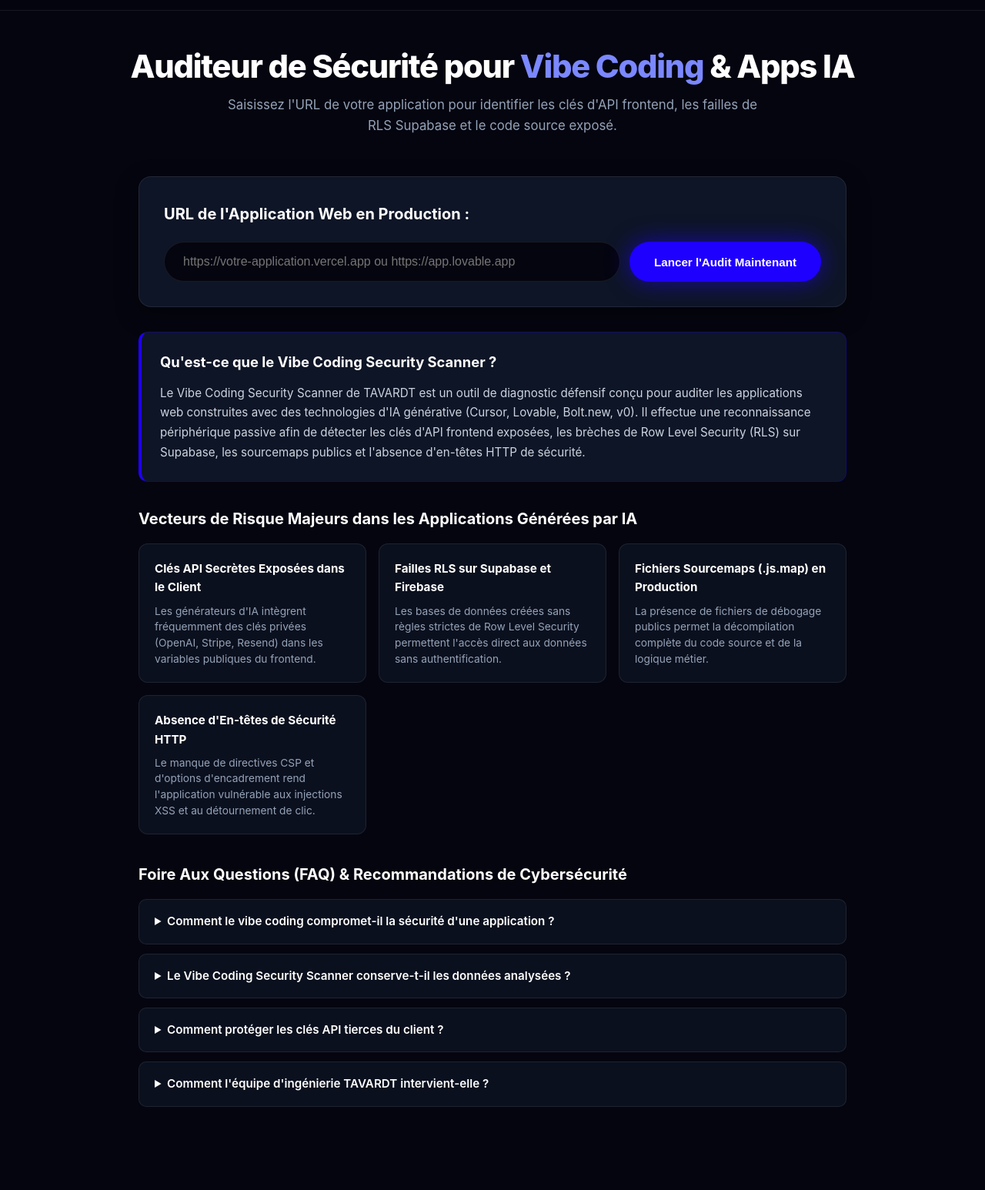
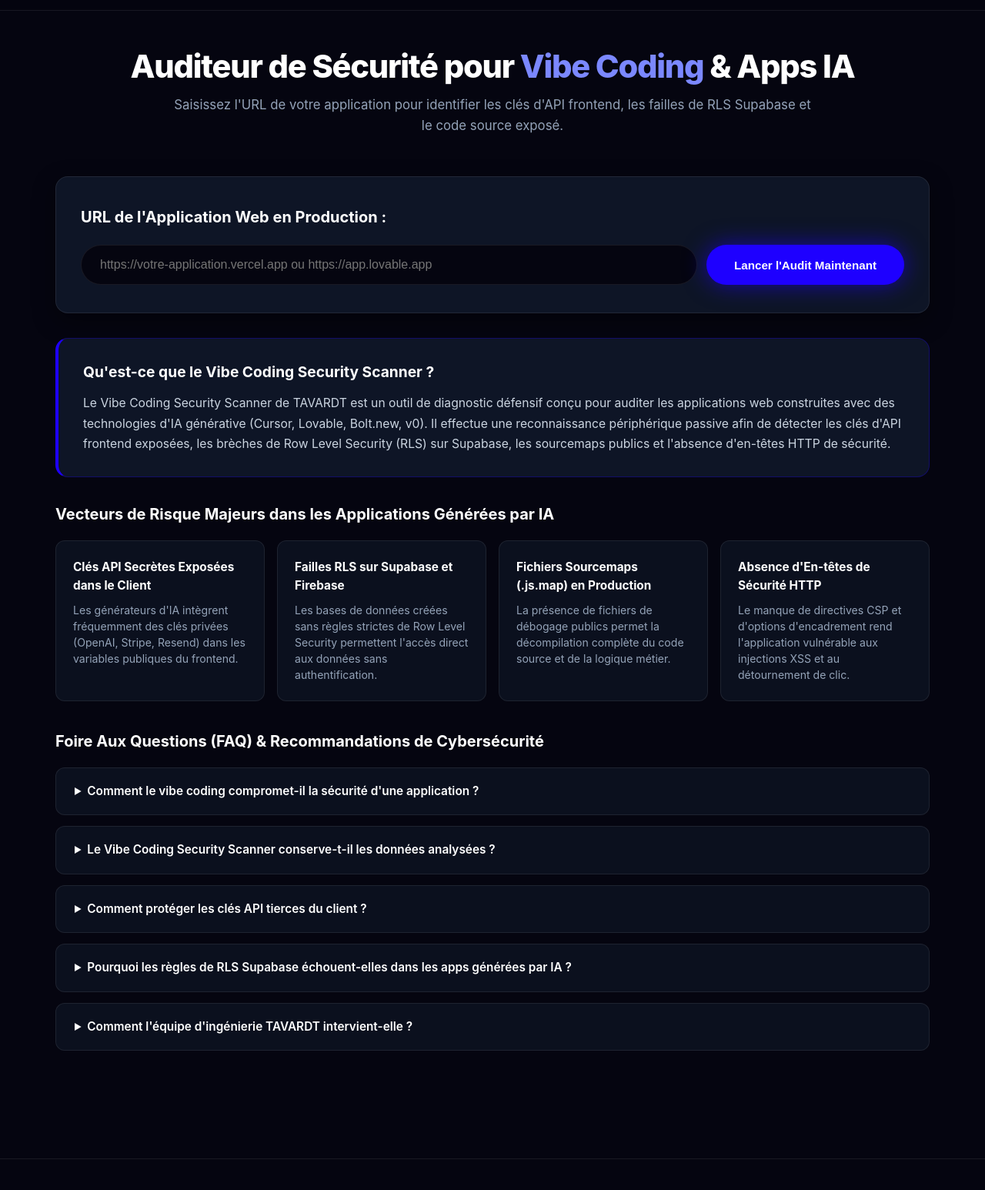
Before and after one commit to TAVARDT-France/vibe-coding-security-scanner, a plain HTML site: page index.html in a window 1280 px wide. Shown: the part 54-1600 px from the top of the page at 77% size. Drawn offline with Linux system fonts and the light colour scheme.

Commit message:
feat: unify 1200px container width & add 5th FAQ (Français)

```diff
--- a/index.html
+++ b/index.html
@@ -119,6 +119,14 @@
         },
         {
           "@type": "Question",
+          "name": "Pourquoi les règles de RLS Supabase échouent-elles dans les apps générées par IA ?",
+          "acceptedAnswer": {
+            "@type": "Answer",
+            "text": "Les requêtes en langage naturel génèrent des tables sans clauses de sécurité par ligne, rendant les données lisibles par n'importe quelle clé publique."
+          }
+        },
+        {
+          "@type": "Question",
           "name": "Comment l'équipe d'ingénierie TAVARDT intervient-elle ?",
           "acceptedAnswer": {
             "@type": "Answer",
@@ -163,7 +171,7 @@
     -webkit-font-smoothing: antialiased !important;
   }
 
-  /* HEADER: STRICT FULL-WIDTH STICKY GLASSMORPHISM */
+  /* HEADER: STRICT FULL-WIDTH STICKY GLASSMORPHISM (1200px INNER) */
   header.tavardt-header {
     width: 100% !important;
     display: block !important;
@@ -235,11 +243,12 @@
     color: #ffffff !important;
   }
 
-  /* HERO */
+  /* HERO: UNIFIED 1200px WIDTH */
   .tavardt-hero {
-    max-width: 1000px !important;
+    width: 100% !important;
+    max-width: 1200px !important;
     margin: 0 auto !important;
-    padding: 48px 24px 28px !important;
+    padding: 48px 32px 28px !important;
     text-align: center !important;
     box-sizing: border-box !important;
     background: transparent !important;
@@ -259,26 +268,30 @@
   .tavardt-hero p {
     font-size: 1.05rem !important;
     color: #94a3b8 !important;
-    max-width: 720px !important;
+    max-width: 840px !important;
     margin: 0 auto !important;
     line-height: 1.6 !important;
   }
 
-  /* MAIN WRAPPER */
+  /* MAIN CONTENT: 100% WIDTH ALIGNED TO 1200px WITH HEADER AND FOOTER */
   main {
-    max-width: 960px !important;
+    width: 100% !important;
+    max-width: 1200px !important;
     margin: 0 auto !important;
-    padding: 24px 20px 48px !important;
+    padding: 24px 32px 48px !important;
+    box-sizing: border-box !important;
   }
 
-  /* CARDS */
+  /* FULL-WIDTH CARDS */
   .card {
+    width: 100% !important;
     background: var(--surface-card) !important;
     border: 1px solid var(--border) !important;
     border-radius: 16px !important;
-    padding: 32px !important;
+    padding: 36px 32px !important;
     margin-bottom: 32px !important;
     box-shadow: 0 10px 30px rgba(0, 0, 0, 0.4) !important;
+    box-sizing: border-box !important;
   }
   .card h2 {
     font-size: 1.25rem !important;
@@ -317,7 +330,7 @@
     border-radius: 9999px !important;
     font-size: 0.95rem !important;
     font-weight: 700 !important;
-    padding: 16px 32px !important;
+    padding: 16px 36px !important;
     box-shadow: 0 0 30px rgba(30, 0, 255, 0.6) !important;
     transition: all 0.3s !important;
     white-space: nowrap !important;
@@ -335,7 +348,7 @@
   .progress-status { font-size: 0.85rem; color: var(--text-muted); margin-top: 8px; text-align: center; font-family: monospace; }
 
   /* RESULTS GAUGE */
-  #results-container { display: none; }
+  #results-container { display: none; width: 100% !important; }
   .gauge-wrap {
     display: flex;
     flex-direction: column;
@@ -368,7 +381,7 @@
   .score-verdict { font-size: 1.1rem; font-weight: 700; margin-top: 12px; }
 
   /* FINDINGS GRID */
-  .findings-grid { display: grid; gap: 16px; margin-top: 24px; }
+  .findings-grid { display: grid; gap: 16px; margin-top: 24px; width: 100%; }
   .finding-card {
     background: var(--bg);
     border: 1px solid var(--border);
@@ -398,76 +411,83 @@
   .finding-desc { font-size: 0.88rem; color: var(--text-muted); line-height: 1.5; }
   .finding-evidence { background: #000000; border-radius: 6px; padding: 8px 12px; margin-top: 8px; font-family: monospace; font-size: 0.8rem; color: #a5b4fc; word-break: break-all; }
 
-  /* AEO DEFINITION BLOCK (SELF-CONTAINED CITABLE ANSWER) */
+  /* AEO DEFINITION BLOCK (100% WIDTH) */
   .aeo-card {
+    width: 100% !important;
     background: var(--surface-card);
     border: 1px solid rgba(30, 0, 255, 0.3);
     border-left: 4px solid #1e00ff;
-    border-radius: 12px;
-    padding: 24px;
+    border-radius: 16px;
+    padding: 28px 32px;
     margin-bottom: 32px;
+    box-sizing: border-box !important;
   }
   .aeo-card h2 {
-    font-size: 1.15rem;
+    font-size: 1.2rem;
     color: #ffffff;
     margin-bottom: 12px;
     font-weight: 700;
   }
   .aeo-card p {
-    font-size: 0.95rem;
+    font-size: 0.98rem;
     color: #cbd5e1;
     line-height: 1.7;
   }
 
-  /* GEO TECHNICAL VECTORS GRID */
+  /* GEO TECHNICAL VECTORS GRID (100% WIDTH) */
   .vectors-section {
+    width: 100% !important;
     margin-bottom: 36px;
+    box-sizing: border-box !important;
   }
   .vectors-section h2 {
     font-size: 1.25rem;
     color: #ffffff;
-    margin-bottom: 16px;
+    margin-bottom: 18px;
     font-weight: 700;
   }
   .vectors-grid {
     display: grid;
-    grid-template-columns: repeat(auto-fit, minmax(280px, 1fr));
+    grid-template-columns: repeat(auto-fit, minmax(260px, 1fr));
     gap: 16px;
+    width: 100%;
   }
   .vector-card {
     background: var(--bg2);
     border: 1px solid var(--border);
     border-radius: 12px;
-    padding: 20px;
+    padding: 22px;
   }
   .vector-title {
-    font-size: 0.95rem;
+    font-size: 0.96rem;
     font-weight: 700;
     color: #ffffff;
     margin-bottom: 8px;
   }
   .vector-desc {
-    font-size: 0.86rem;
+    font-size: 0.88rem;
     color: var(--text-muted);
     line-height: 1.5;
   }
 
-  /* FAQ ACCORDION SECTION (AEO/GEO CITABILITY) */
+  /* FAQ ACCORDION SECTION (100% WIDTH - EXACTLY 5 FAQS) */
   .faq-section {
+    width: 100% !important;
     margin-bottom: 36px;
+    box-sizing: border-box !important;
   }
   .faq-section h2 {
     font-size: 1.25rem;
     color: #ffffff;
-    margin-bottom: 16px;
+    margin-bottom: 18px;
     font-weight: 700;
   }
   .faq-item {
     background: var(--bg2);
     border: 1px solid var(--border);
-    border-radius: 10px;
-    margin-bottom: 12px;
-    padding: 16px 20px;
+    border-radius: 12px;
+    margin-bottom: 14px;
+    padding: 18px 24px;
     transition: border-color 0.2s;
   }
   .faq-item[open] {
@@ -476,37 +496,39 @@
   .faq-question {
     cursor: pointer;
     font-weight: 600;
-    font-size: 0.95rem;
+    font-size: 0.96rem;
     color: #ffffff;
     outline: none;
   }
   .faq-answer {
     margin-top: 12px;
-    font-size: 0.9rem;
+    font-size: 0.92rem;
     color: var(--text-muted);
     line-height: 1.6;
     border-top: 1px solid rgba(255, 255, 255, 0.05);
     padding-top: 12px;
   }
 
-  /* CTA CARD */
+  /* CTA CARD (100% WIDTH) */
   .cta-card {
+    width: 100% !important;
     background: linear-gradient(135deg, rgba(30, 0, 255, 0.2) 0%, rgba(11, 16, 30, 0.9) 100%);
     border: 1px solid rgba(30, 0, 255, 0.4);
     border-radius: 16px;
-    padding: 32px;
+    padding: 36px 32px;
     text-align: center;
     margin-top: 32px;
+    box-sizing: border-box !important;
   }
-  .cta-card h3 { font-size: 1.3rem; font-weight: 800; margin-bottom: 8px; color: #ffffff; }
-  .cta-card p { color: var(--text-muted); max-width: 650px; margin: 0 auto 20px; font-size: 0.95rem; }
+  .cta-card h3 { font-size: 1.35rem; font-weight: 800; margin-bottom: 10px; color: #ffffff; }
+  .cta-card p { color: var(--text-muted); max-width: 720px; margin: 0 auto 24px; font-size: 0.98rem; }
   .cta-btns { display: flex; gap: 16px; justify-content: center; flex-wrap: wrap; }
   .btn-wa {
     background: #1e00ff;
     color: #ffffff;
     text-decoration: none;
     font-weight: 700;
-    padding: 14px 28px;
+    padding: 14px 32px;
     border-radius: 9999px;
     box-shadow: 0 0 25px rgba(30, 0, 255, 0.6);
     transition: all 0.2s;
@@ -517,12 +539,12 @@
     color: var(--text);
     text-decoration: none;
     font-weight: 600;
-    padding: 14px 24px;
+    padding: 14px 28px;
     border-radius: 9999px;
     border: 1px solid var(--border);
   }
 
-  /* INSTITUTIONAL FOOTER */
+  /* INSTITUTIONAL FOOTER: 1200px INNER */
   .tavardt-footer {
     width: 100% !important;
     background: #050510 !important;
@@ -533,15 +555,21 @@
   .tavardt-footer-inner {
     max-width: 1200px !important;
     margin: 0 auto !important;
-    padding: 48px 24px 32px !important;
+    padding: 48px 32px 32px !important;
     display: grid !important;
     grid-template-columns: 2fr 1fr 1.5fr !important;
     gap: 40px !important;
+    box-sizing: border-box !important;
   }
   @media (max-width: 768px) {
     .tavardt-footer-inner {
       grid-template-columns: 1fr !important;
       gap: 28px !important;
+      padding: 36px 20px 24px !important;
+    }
+    .tavardt-header-inner, .tavardt-hero, main {
+      padding-left: 20px !important;
+      padding-right: 20px !important;
     }
   }
   .tavardt-footer-logo {
@@ -600,11 +628,12 @@
   .tavardt-footer-bottom {
     max-width: 1200px !important;
     margin: 0 auto !important;
-    padding: 20px 24px !important;
+    padding: 20px 32px !important;
     border-top: 1px solid rgba(255, 255, 255, 0.05) !important;
     text-align: center !important;
     font-size: 0.82rem !important;
     color: #64748b !important;
+    box-sizing: border-box !important;
   }
   </style>
 </head>
@@ -678,13 +707,13 @@
     </div>
   </div>
 
-  <!-- AEO CITABLE DEFINITION SECTION -->
+  <!-- AEO CITABLE DEFINITION SECTION (100% WIDTH) -->
   <section class="aeo-card">
     <h2>Qu'est-ce que le Vibe Coding Security Scanner ?</h2>
     <p>Le Vibe Coding Security Scanner de TAVARDT est un outil de diagnostic défensif conçu pour auditer les applications web construites avec des technologies d'IA générative (Cursor, Lovable, Bolt.new, v0). Il effectue une reconnaissance périphérique passive afin de détecter les clés d'API frontend exposées, les brèches de Row Level Security (RLS) sur Supabase, les sourcemaps publics et l'absence d'en-têtes HTTP de sécurité.</p>
   </section>
 
-  <!-- GEO TECHNICAL VECTORS SECTION -->
+  <!-- GEO TECHNICAL VECTORS SECTION (100% WIDTH) -->
   <section class="vectors-section">
     <h2>Vecteurs de Risque Majeurs dans les Applications Générées par IA</h2>
     <div class="vectors-grid">
@@ -707,7 +736,7 @@
     </div>
   </section>
 
-  <!-- AEO/GEO FAQ SECTION -->
+  <!-- AEO/GEO FAQ SECTION (100% WIDTH - EXACTLY 5 FAQS) -->
   <section class="faq-section">
     <h2>Foire Aux Questions (FAQ) & Recommandations de Cybersécurité</h2>
       <details class="faq-item">
@@ -721,6 +750,10 @@
       <details class="faq-item">
         <summary class="faq-question">Comment protéger les clés API tierces du client ?</summary>
         <div class="faq-answer">Tous les appels vers des services payants ou des modèles d'IA doivent transiter par un serveur ou un edge worker sécurisé (comme Cloudflare Workers).</div>
+      </details>
+      <details class="faq-item">
+        <summary class="faq-question">Pourquoi les règles de RLS Supabase échouent-elles dans les apps générées par IA ?</summary>
+        <div class="faq-answer">Les requêtes en langage naturel génèrent des tables sans clauses de sécurité par ligne, rendant les données lisibles par n'importe quelle clé publique.</div>
       </details>
       <details class="faq-item">
         <summary class="faq-question">Comment l'équipe d'ingénierie TAVARDT intervient-elle ?</summary>
@@ -856,7 +889,6 @@ function renderResults(score, findings, targetUrl) {
 
   scoreNum.textContent = score;
 
-  // Gauge animation (circumference = 2 * PI * 66 = 414.69)
   const offset = 414.69 - (score / 100 * 414.69);
   gaugeFg.style.strokeDashoffset = offset;
 
@@ -874,7 +906,6 @@ function renderResults(score, findings, targetUrl) {
     scoreVerdict.style.color = 'var(--green)';
   }
 
-  // Build findings cards
   findingsGrid.innerHTML = findings.map(f => `
     <div class="finding-card ${f.severity}">
       <span class="finding-badge">${f.severity}</span>
@@ -886,7 +917,6 @@ function renderResults(score, findings, targetUrl) {
     </div>
   `).join('');
 
-  // Update WhatsApp link with customized score and target
   const customWaText = encodeURIComponent(`Bonjour Sofia, j'ai utilisé le Vibe Coding Security Scanner et découvert des risques sur mon application. Je souhaite un échange technique pour le durcissement. (${targetUrl} - ${score}/100)`);
   waBtn.href = `https://wa.me/5584987721775?text=${customWaText}`;
 }
```
